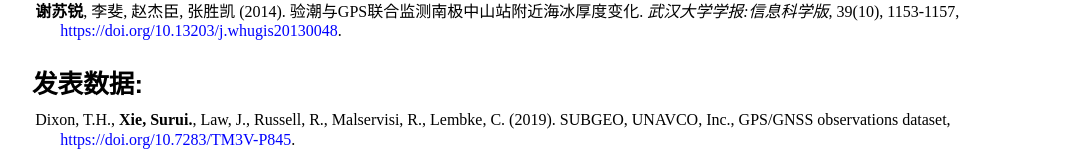
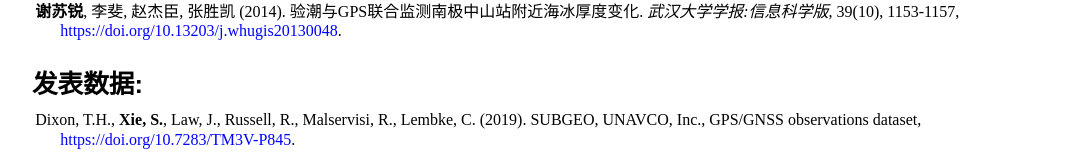
Before and after one commit to suruixie/suruixie.github.io, a Jekyll site: the page built from Chinese/index.html, in a window 1280 px wide. Shown: the part 2195-2363 px from the top of the page, without its empty margins (96-1172 px from the left). Built offline with Jekyll 4.4.1, drawn with Linux system fonts in a browser that asks for light colours; a style sheet for code colours, icons or effects is not loaded.

Commit message:
Update index.html

```diff
--- a/Chinese/index.html
+++ b/Chinese/index.html
@@ -104,7 +104,7 @@ title: 苏锐的中文页面
 	<div class="sideText">
 	    <h4 style="margin-top:4em; margin-bottom:0.3em;">发表数据: </h4>
 	    <p  class="publist" style="font-size:1.0em;">
-		Dixon, T.H., <strong>Xie, Surui.</strong>, Law, J., Russell, R., Malservisi, R., Lembke, C. (2019). SUBGEO, UNAVCO, Inc., GPS/GNSS observations dataset, <a href="https://doi.org/10.7283/TM3V-P845" style="color:#0000FF;">https://doi.org/10.7283/TM3V-P845</a>. <br>
+		Dixon, T.H., <strong>Xie, S.</strong>, Law, J., Russell, R., Malservisi, R., Lembke, C. (2019). SUBGEO, UNAVCO, Inc., GPS/GNSS observations dataset, <a href="https://doi.org/10.7283/TM3V-P845" style="color:#0000FF;">https://doi.org/10.7283/TM3V-P845</a>. <br>
 	    <br style="line-height:10em">
 	    </p>
 	</div>
```
